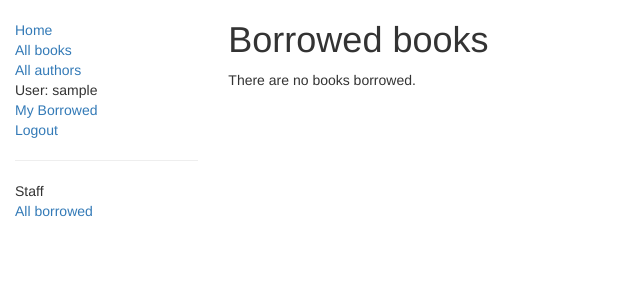
After one commit to purplebetter1/dlibrary, a Django app: page /catalog/mybooks/ in a window 1280 px wide. The commit adds this page. Shown: the top 300 px of the page, without its empty margins (0-640 px from the left). Run offline with Django 3.2, Linux system fonts and the light colour scheme; the visitor is signed in with stand-in values (Sample User, id 1); data that the repository does not hold is empty; some libraries are stand-ins or nearby versions.

Commit message:
permissions changes

```diff
--- a/locallibrary/catalog/templates/base_generic.html
+++ b/locallibrary/catalog/templates/base_generic.html
@@ -27,12 +27,23 @@
           <li><a href="{% url 'authors' %}">All authors</a></li>
               {% if user.is_authenticated %}
                     <li>User: {{ user.get_username }}</li>
+                    <li><a href="{% url 'my-borrowed' %}">My Borrowed</a></li>
                     <li><a href="{% url 'logout'%}?next={{request.path}}">Logout</a></li>
               {% else %}
                     <li><a href="{% url 'login'%}?next={{request.path}}">Login</a></li>
               {% endif %}
       </ul>
-     {% endblock %}
+
+             {% if user.is_staff %}
+             <hr />
+             <ul class="sidebar-nav">
+             <li>Staff</li>
+             {% if perms.catalog.can_mark_returned %}
+             <li><a href="{% url 'all-borrowed' %}">All borrowed</a></li>
+             {% endif %}
+             </ul>
+              {% endif %}
+               {% endblock %}
       </div>
       <div class="col-sm-10 ">
       {% block content %}{% endblock %}
--- /dev/null
+++ b/locallibrary/catalog/templates/catalog/bookinstance_list_borrowed_user.html
@@ -0,0 +1,19 @@
+{% extends "base_generic.html" %}
+
+{% block content %}
+    <h1>Borrowed books</h1>
+
+    {% if bookinstance_list %}
+    <ul>
+
+      {% for bookinst in bookinstance_list %}
+      <li class="{% if bookinst.is_overdue %}text-danger{% endif %}">
+        <a href="{% url 'book-detail' bookinst.book.pk %}">{{bookinst.book.title}}</a> ({{ bookinst.due_back }})
+      </li>
+      {% endfor %}
+    </ul>
+
+    {% else %}
+      <p>There are no books borrowed.</p>
+    {% endif %}
+{% endblock %}
--- a/locallibrary/catalog/urls.py
+++ b/locallibrary/catalog/urls.py
@@ -9,3 +9,10 @@ urlpatterns = [
     path('authors/',views.AuthorListView.as_view(), name='authors'),
     path('author/<int:pk>',views.AuthorDetailView.as_view(),name='author-detail'),
 ]
+
+
+
+urlpatterns += [
+    path('mybooks/', views.LoanedBooksByUserListView.as_view(), name='my-borrowed'),
+    path('borrowed/', views.LoanedBooksAllListView.as_view(), name='all-borrowed'), #Added for challenge
+]
--- a/locallibrary/catalog/views.py
+++ b/locallibrary/catalog/views.py
@@ -44,3 +44,30 @@ class AuthorListView(generic.ListView):
 
 class AuthorDetailView(generic.DetailView):
 	model = Author
+
+from django.contrib.auth.mixins import LoginRequiredMixin
+
+class LoanedBooksByUserListView(LoginRequiredMixin,generic.ListView):
+    """
+    Generic class-based view listing books on loan to current user.
+    """
+    model = BookInstance
+    template_name ='catalog/bookinstance_list_borrowed_user.html'
+    paginate_by = 10
+
+    def get_queryset(self):
+        return BookInstance.objects.filter(borrower=self.request.user).filter(status__exact='o').order_by('due_back')
+
+from django.contrib.auth.mixins import PermissionRequiredMixin
+
+class LoanedBooksAllListView(PermissionRequiredMixin,generic.ListView):
+    """
+    Generic class-based view listing all books on loan. Only visible to users with can_mark_returned permission.
+    """
+    model = BookInstance
+    permission_required = 'catalog.can_mark_returned'
+    template_name ='catalog/bookinstance_list_borrowed_all.html'
+    paginate_by = 10
+
+    def get_queryset(self):
+        return BookInstance.objects.filter(status__exact='o').order_by('due_back')
```
Also changed, not shown: locallibrary/catalog/admin.py (+2 -9 lines), locallibrary/catalog/models.py (+11 -1 lines), locallibrary/catalog/templates/catalog/booksinstance_list_borrowed_all.html (added, +19 -0 lines), locallibrary/catalog/migrations/0003_bookinstance_borrower.py (added), locallibrary/catalog/migrations/0004_auto_20180203_2135.py (added), locallibrary/database.sqlite (added).
